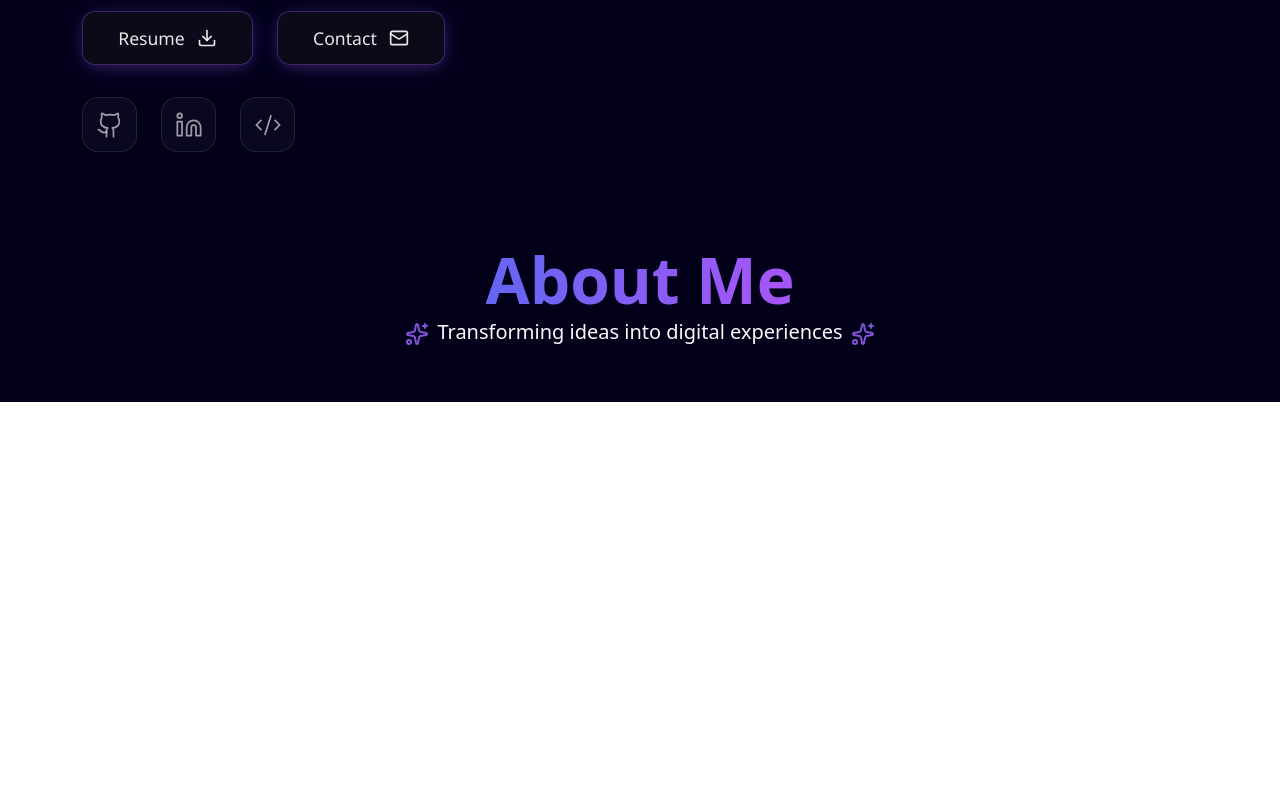
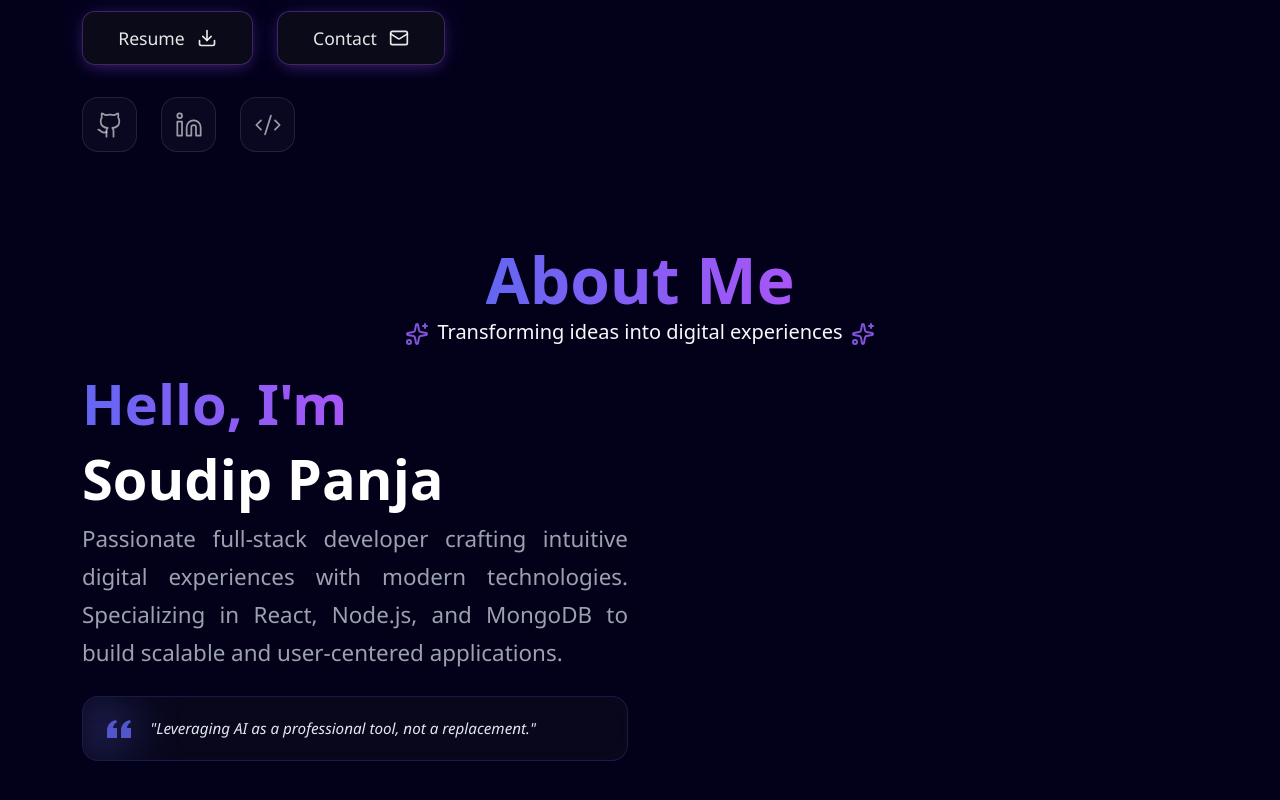
Before and after one commit to Soudip-Panja/Soudip-Portfolio, a React (Vite) app: page / in a window 1280 px wide. Shown: the part 798-1598 px from the top of the page. Before the commit the page ends 1200 px from the top, so only its background shows below. Built offline with nearby package versions, Linux system fonts and the light colour scheme.

Commit message:
feat: About section description and quote added successfully.

```diff
--- a/src/Pages/About.jsx
+++ b/src/Pages/About.jsx
@@ -10,12 +10,43 @@ export default function About() {
             <span className="px-2">
               <Sparkles color="#8254d9" />
             </span>
-             Transforming ideas into digital experiences
+            Transforming ideas into digital experiences
             <span className="px-2">
               <Sparkles color="#8254d9" />
             </span>
           </h5>
         </div>
+
+        <div className="row py-3">
+          <div className="col-12 col-md-6 text-center text-md-start">
+            <h1 className="display-4 fw-bold gradient-text3">Hello, I'm</h1>
+            <h1 className="display-4 fw-bold text-white">Soudip Panja</h1>
+            <p className="about-me-desc">
+              Passionate full-stack developer crafting intuitive digital
+              experiences with modern technologies. Specializing in React,
+              Node.js, and MongoDB to build scalable and user-centered
+              applications.
+            </p>
+            <div className="quote-container">
+              <div className="quote-icon-box">
+                <svg
+                  width="24"
+                  height="24"
+                  viewBox="0 0 24 24"
+                  fill="currentColor"
+                >
+                  <path d="M14.017 21v-7.391c0-5.704 3.731-9.57 8.983-10.609l.995 2.151c-2.432.917-3.995 3.638-3.995 5.849h4v10h-9.983zm-14.017 0v-7.391c0-5.704 3.748-9.57 9-10.609l.996 2.151c-2.433.917-3.996 3.638-3.996 5.849h4v10h-10z" />
+                </svg>
+              </div>
+              <p className="quote-text-content">
+                "Leveraging AI as a professional tool, not a replacement."
+              </p>
+            </div>
+          </div>
+          <div className="col-12 col-md-6 text-center text-md-start">
+            {/* <img src="/Profile Image.jpg" alt="Profile" /> */}
+          </div>
+        </div>
       </section>
     </>
   );
--- a/src/Styles.css
+++ b/src/Styles.css
@@ -369,22 +369,79 @@
   }
 }
 
-
 /* About Section */
 .gradient-text3 {
-  /* Creates the gradient from a deep indigo to a lighter purple */
   background: linear-gradient(90deg, #6366f1 0%, #a855f7 100%);
-
-  /* Standard syntax for clipping the background to the text */
   background-clip: text;
-
-  /* Webkit syntax (needed for Chrome/Safari/Edge) */
   -webkit-background-clip: text;
-
-  /* Makes the actual text transparent so the background shows through */
   -webkit-text-fill-color: transparent;
   color: transparent;
-
-  /* Ensures the gradient applies correctly to the block of text */
   display: inline-block;
 }
+
+.about-me-desc {
+  color: #9ca2ad;
+  text-align: justify;
+  font-family: "Segoe UI", Roboto, Helvetica, Arial, sans-serif;
+  font-size: 1.4rem;
+  font-weight: 250;
+  line-height: 1.7;
+}
+
+/* About Me -> Quote */
+.quote-container {
+  position: relative;
+  display: flex;
+  align-items: center;
+  gap: 1.2rem;
+
+  background: rgba(13, 13, 30, 0.6);
+
+  border: 1px solid rgba(99, 102, 241, 0.2);
+
+  padding: 1.2rem 1.5rem;
+  border-radius: 1rem;
+  margin-top: 1.5rem;
+  margin-bottom: 2rem;
+
+  overflow: hidden;
+  backdrop-filter: blur(10px);
+}
+
+.quote-container::before {
+  content: "";
+  position: absolute;
+  top: 0;
+  left: 0;
+  width: 80px;
+  height: 100%;
+
+  background: linear-gradient(
+    90deg,
+    rgba(99, 102, 241, 0.25) 0%,
+    transparent 100%
+  );
+  filter: blur(15px);
+  z-index: 0;
+}
+
+.quote-icon-box {
+  position: relative;
+  z-index: 1;
+  display: flex;
+  align-items: center;
+  color: #6366f1;
+  opacity: 0.8;
+}
+
+.quote-text-content {
+  position: relative;
+  z-index: 1;
+  color: #e2e8f0;
+  font-family: "Segoe UI", Roboto, sans-serif;
+  font-size: 0.95rem;
+  font-weight: 500;
+  font-style: italic;
+  margin: 0;
+  text-align: left;
+}
```
Also changed, not shown: public/Profile Image.jpg (added).
